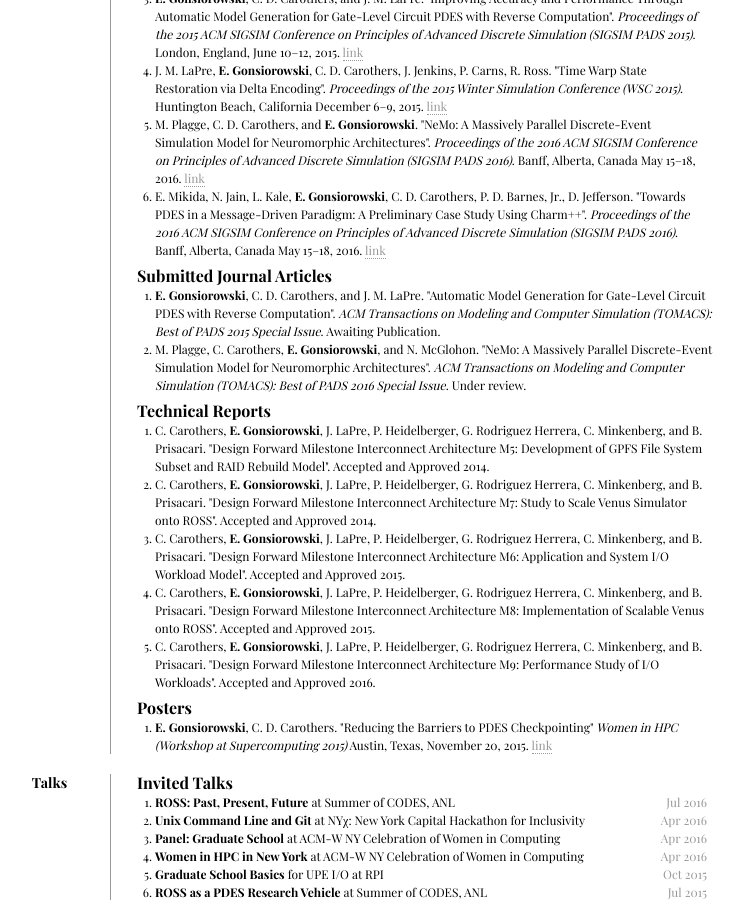
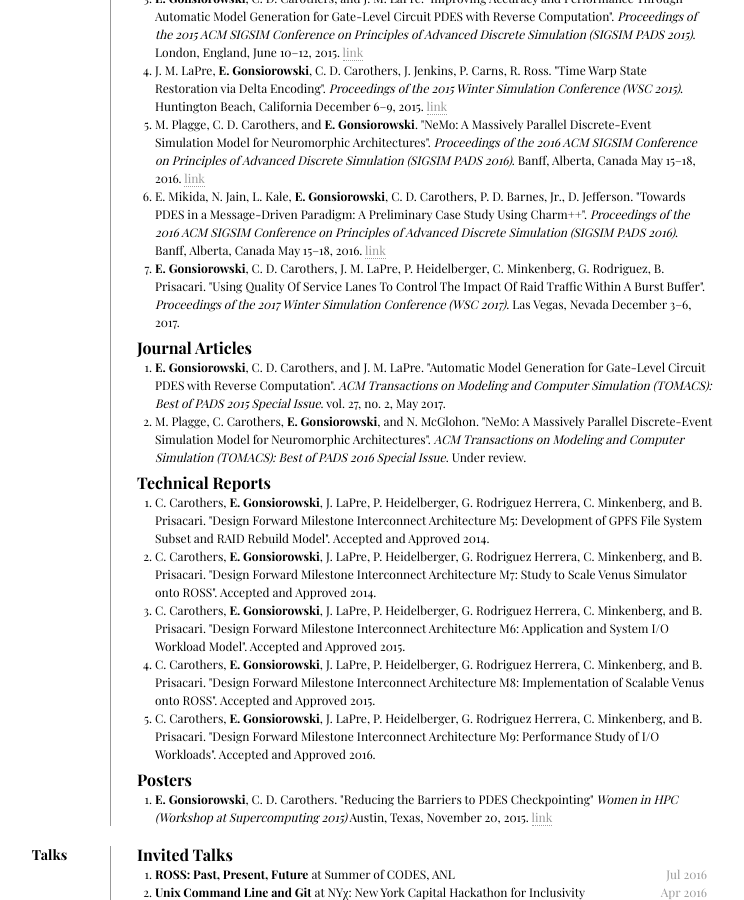
Before and after one commit to gonsie/gonsie.github.io, a Jekyll site: the page index.html, which Jekyll copies as it is, in a window 1280 px wide and 900 px high, scrolled down 1785 px. Shown: the whole window, without its empty margins (278-1022 px from the left). Built offline with Jekyll 4.4.1, drawn with Linux system fonts in a browser that asks for light colours; some web fonts are replaced.

Commit message:
yay more papers :)

```diff
--- a/index.html
+++ b/index.html
@@ -347,14 +347,20 @@
                         Banff, Alberta, Canada May 15&ndash;18, 2016.
                         <a href="papers/pads2016-charm.pdf" class='noprint'>link</a>
                     </li>
+                    <li><strong>E. Gonsiorowski</strong>, C. D. Carothers, J. M. LaPre, P. Heidelberger, C. Minkenberg, G. Rodriguez, B. Prisacari.
+                        "Using Quality Of Service Lanes To Control The Impact Of Raid Traffic Within A Burst Buffer".
+                        <em>Proceedings of the 2017 Winter Simulation Conference (WSC 2017)</em>.
+                        Las Vegas, Nevada December 3&ndash;6, 2017.
+                        <!-- <a href="paper/wsc17.pdf" class='noprint'>link</a> -->
+                    </li>
                 </ol>
 
-                <h2 class="smartmargin"><strong>Submitted Journal Articles</strong></h2>
+                <h2 class="smartmargin"><strong>Journal Articles</strong></h2>
                 <ol>
                     <li><strong>E. Gonsiorowski</strong>, C. D. Carothers, and J. M. LaPre.
                         "Automatic Model Generation for Gate-Level Circuit PDES with Reverse Computation".
                         <em>ACM Transactions on Modeling and Computer Simulation (TOMACS): Best of PADS 2015 Special Issue</em>.
-                        Awaiting Publication.
+                        vol. 27, no. 2, May 2017.
                         <!-- <a href="papers/tomacs.pdf" class='noprint'>link</a> -->
                     </li>
                     <li>M. Plagge, C. Carothers, <strong>E. Gonsiorowski</strong>, and N. McGlohon.
```
